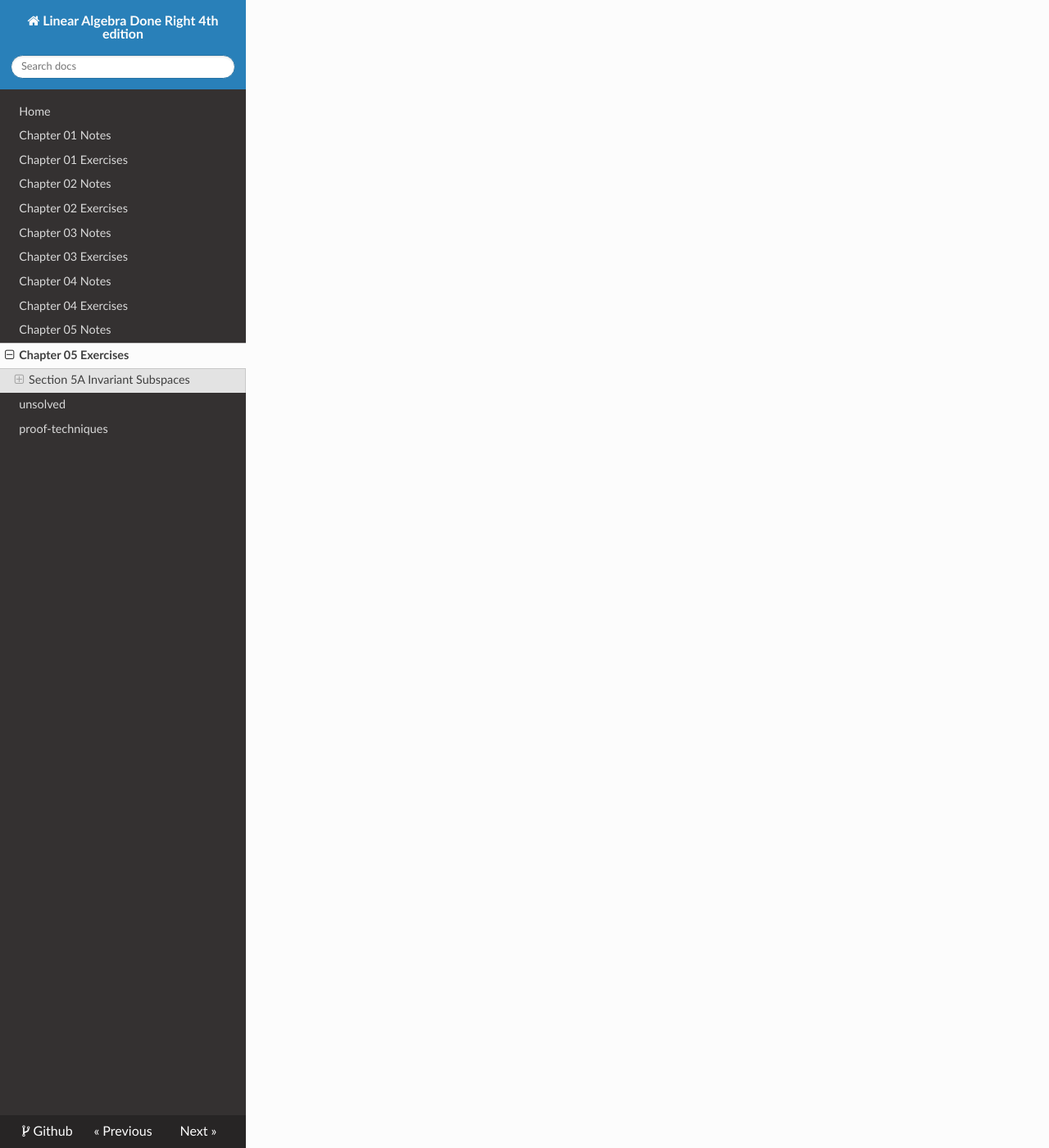
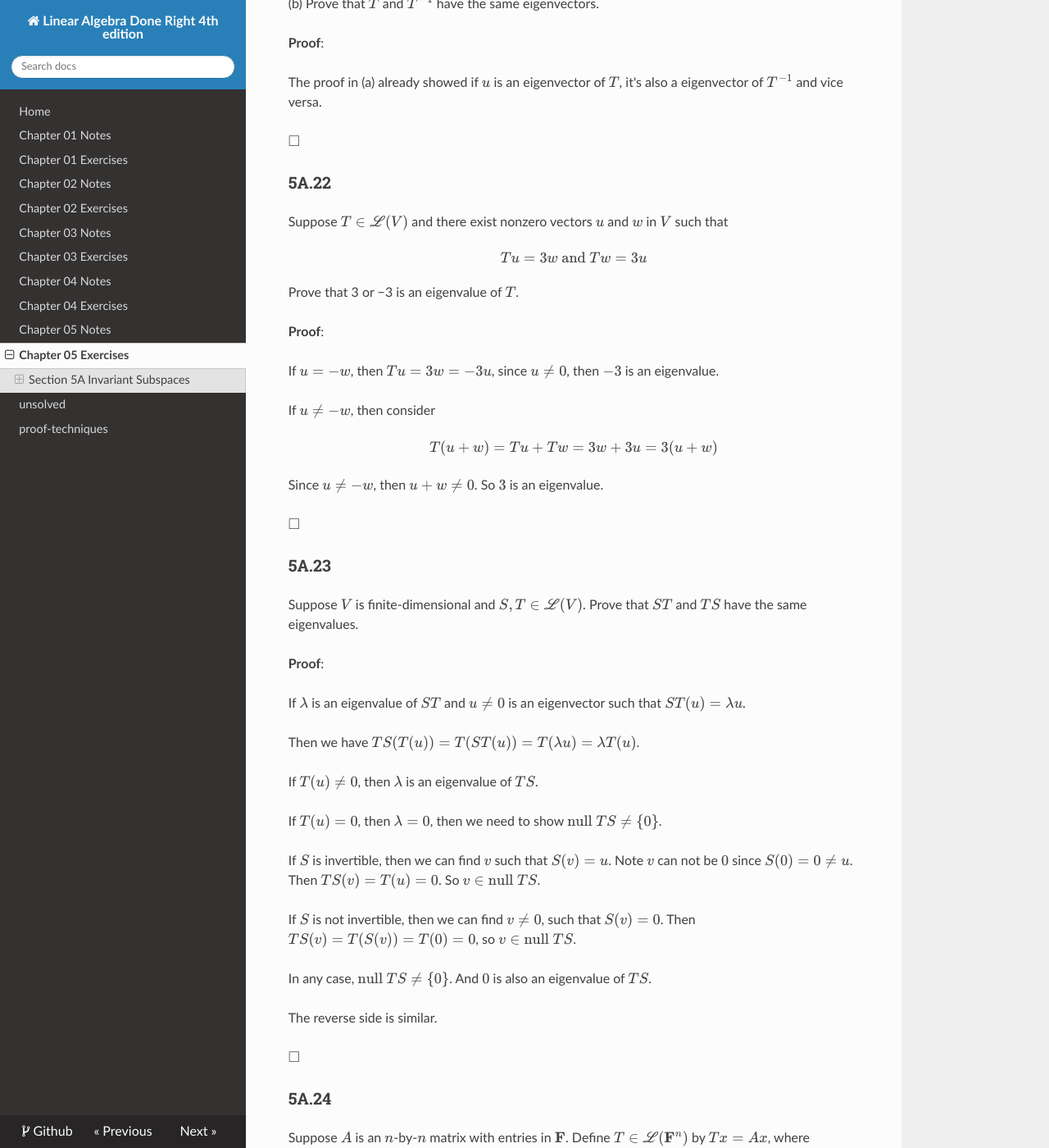
Before and after one commit to eroicaleo/liner-algebra-done-right-4th, an MkDocs documentation site: the page built from docs/ch05ex.md, in a window 1280 px wide and 1400 px high, scrolled down 14886 px. Shown: the whole window at 82% size. Built offline with MkDocs 1.6.1, drawn with Linux system fonts in a browser that asks for light colours; nearby versions of some CDN libraries; some of the changed text lies outside the part shown.

Commit message:
updates ch05ex

```diff
--- a/docs/ch05ex.md
+++ b/docs/ch05ex.md
@@ -782,3 +782,142 @@ $\square$
 ### 5A.21
 
 Suppose $𝑇 ∈ ℒ(𝑉)$ is invertible.
+
+(a) Suppose $\lambda ∈ 𝐅$ with $\lambda ≠ 0$. Prove that $\lambda$ is an
+eigenvalue of $𝑇$ if and only if $1/\lambda$ is an eigenvalue of $𝑇^{−1}$.
+
+**Proof**:
+
+$\Rightarrow$
+
+$$
+\begin{align*}
+&\lambda \text{ is an eigenvalue } \\
+&\Rightarrow \\
+\text{We can find } u &\neq 0, \text{ such that } T(u) = \lambda u \\
+&\Rightarrow \\
+u = T^{-1}(T(u)) &= T^{-1}(\lambda u) = \lambda T^{-1}(u)\\
+&\Rightarrow \\
+T^{-1}(u) &= 1/\lambda u & \text{because } \lambda \neq 0
+\end{align*}
+$$
+
+Since $u \neq 0$, then $1/\lambda$ an eigenvalue of $𝑇^{−1}$.
+
+$\Leftarrow$
+
+The reverse side is similar.
+
+$\square$
+
+(b) Prove that $𝑇$ and $𝑇^{−1}$ have the same eigenvectors.
+
+**Proof**:
+
+The proof in (a) already showed if $u$ is an eigenvector of $T$, it's
+also a eigenvector of $𝑇^{−1}$ and vice versa.
+
+$\square$
+
+### 5A.22
+
+Suppose $𝑇 ∈ ℒ(𝑉)$ and there exist nonzero vectors $𝑢$ and $𝑤$ in $𝑉$ such
+that
+
+$$
+Tu = 3w \text{ and } Tw = 3u
+$$
+
+Prove that 3 or −3 is an eigenvalue of $𝑇$.
+
+**Proof**:
+
+If $u = -w$, then $Tu = 3w = -3u$, since $u \neq 0$, then $-3$ is an
+eigenvalue.
+
+If $u \neq -w$, then consider
+
+$$
+T(u+w) = Tu + Tw = 3w + 3u = 3 (u + w)
+$$
+
+Since $u \neq -w$, then $u+w \neq 0$. So $3$ is an eigenvalue.
+
+$\square$
+
+### 5A.23
+
+Suppose $𝑉$ is finite-dimensional and $𝑆, 𝑇 ∈ ℒ(𝑉)$.
+Prove that $𝑆𝑇$ and $𝑇𝑆$ have the same eigenvalues.
+
+**Proof**:
+
+If $\lambda$ is an eigenvalue of $ST$ and $u \neq 0$ is an eigenvector
+such that $ST(u) = \lambda u$.
+
+Then we have $TS(T(u)) = T(ST(u)) = T(\lambda u) = \lambda T(u)$.
+
+If $T(u) \neq 0$, then $\lambda$ is an eigenvalue of $TS$.
+
+If $T(u) = 0$, then $\lambda = 0$,
+then we need to show $\text{null } TS \neq \{0\}$.
+
+If $S$ is invertible, then we can find $v$ such that $S(v) = u$. Note
+$v$ can not be $0$ since $S(0) = 0 \neq u$. Then $TS(v) = T(u) = 0$.
+So $v \in \text{null } TS$.
+
+If $S$ is not invertible, then we can find $v \neq 0$, such that $S(v) = 0$.
+Then $TS(v) = T(S(v)) = T(0) = 0$, so $v \in \text{null } TS$.
+
+In any case, $\text{null } TS \neq \{0\}$. And $0$ is also an eigenvalue
+of $TS$.
+
+The reverse side is similar.
+
+$\square$
+
+### 5A.24
+
+Suppose $𝐴$ is an $𝑛$-by-$𝑛$ matrix with entries in $𝐅$.
+Define $𝑇 ∈ ℒ(𝐅^𝑛)$ by $𝑇𝑥 = 𝐴𝑥$, where elements of $𝐅^𝑛$ are
+thought of as $𝑛$-by-$1$ column vectors.
+
+(a) Suppose the sum of the entries in each row of $𝐴$ equals $1$.
+Prove that $1$ is an eigenvalue of $𝑇$.
+
+**Proof**:
+
+Consider the vector
+
+$$
+\begin{align*}
+v &= e_1 + \cdots + e_n \neq 0\\
+&\Rightarrow \\
+T(v) &= T(e_1) + \cdots + T(e_n) \\
+&= Ae_1 + \cdots + Ae_n \\
+&= (\sum_{i = 1}^{n} a_{1i}) e_1 + \cdots + (\sum_{i = 1}^{n} a_{ni}) e_n \\
+&= e_1 + \cdots + e_n \\
+&= v
+\end{align*}
+$$
+
+So $T(v) = v$ and $1$ is an eigenvalue of $𝑇$.
+
+$\square$
+
+(b) Suppose the sum of the entries in each column of $𝐴$ equals $1$.
+Prove that $1$ is an eigenvalue of $𝑇$.
+
+**Proof**:
+
+Consider $T'$ is the dual map of $T$ in $(F^n)'$. Then its matrix under
+dual basis is $A^T$. Then the sum of the entries in each row of $A^T$
+equals $1$. Then we can apply part (a) and know $1$ is an
+eigenvalue of $T'$.
+
+No we use the Exercise 5A.15 in this section which states
+$𝜆$ is an eigenvalue of $𝑇$ if and only if $𝜆$ is an eigenvalue of the dual
+operator $𝑇' ∈ ℒ(𝑉')$. And then we know $1$ is an
+eigenvalue of $T$.
+
+$\square$
```
